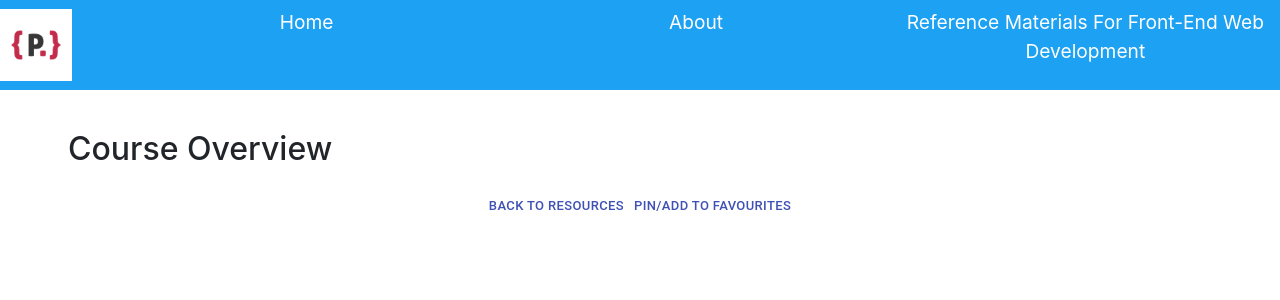
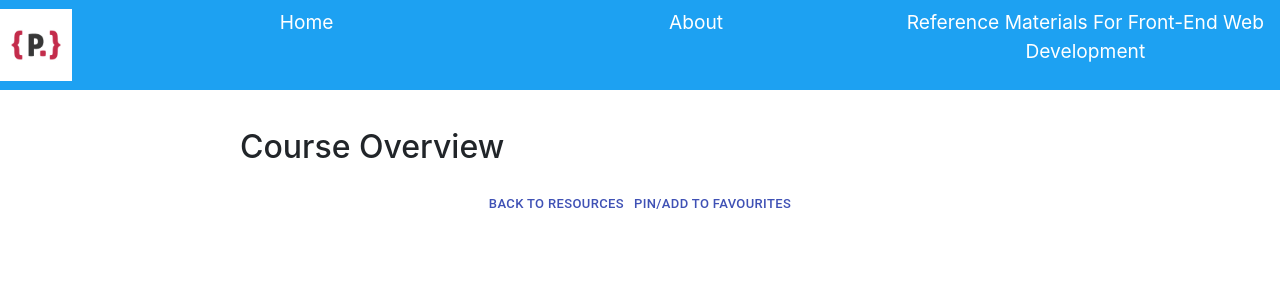
Before and after one commit to DGEs2018/final-react-project, a React (Create React App) app: page /singleresource in a window 1280 px wide. Shown: the top 300 px of the page. Built offline with nearby package versions, Linux system fonts and the light colour scheme; a web font is replaced by a local one.

Commit message:
Readjust the resource-more section to be centered

```diff
--- a/src/css-files/SingleResource.css
+++ b/src/css-files/SingleResource.css
@@ -10,10 +10,11 @@
 .resource--more {
     max-width: 61.25rem;
     /* border: 5px solid green; */
-    margin: 0.625rem 0;
-    margin-left: 4.25rem;
-    padding: auto 0;
+    /* margin: 0.625rem 0;
+    margin-left: 4.25rem; */
+    /* padding: auto 0; */
     text-align: left;
+    margin: auto 15rem;
 }
 
 h1 {
```
